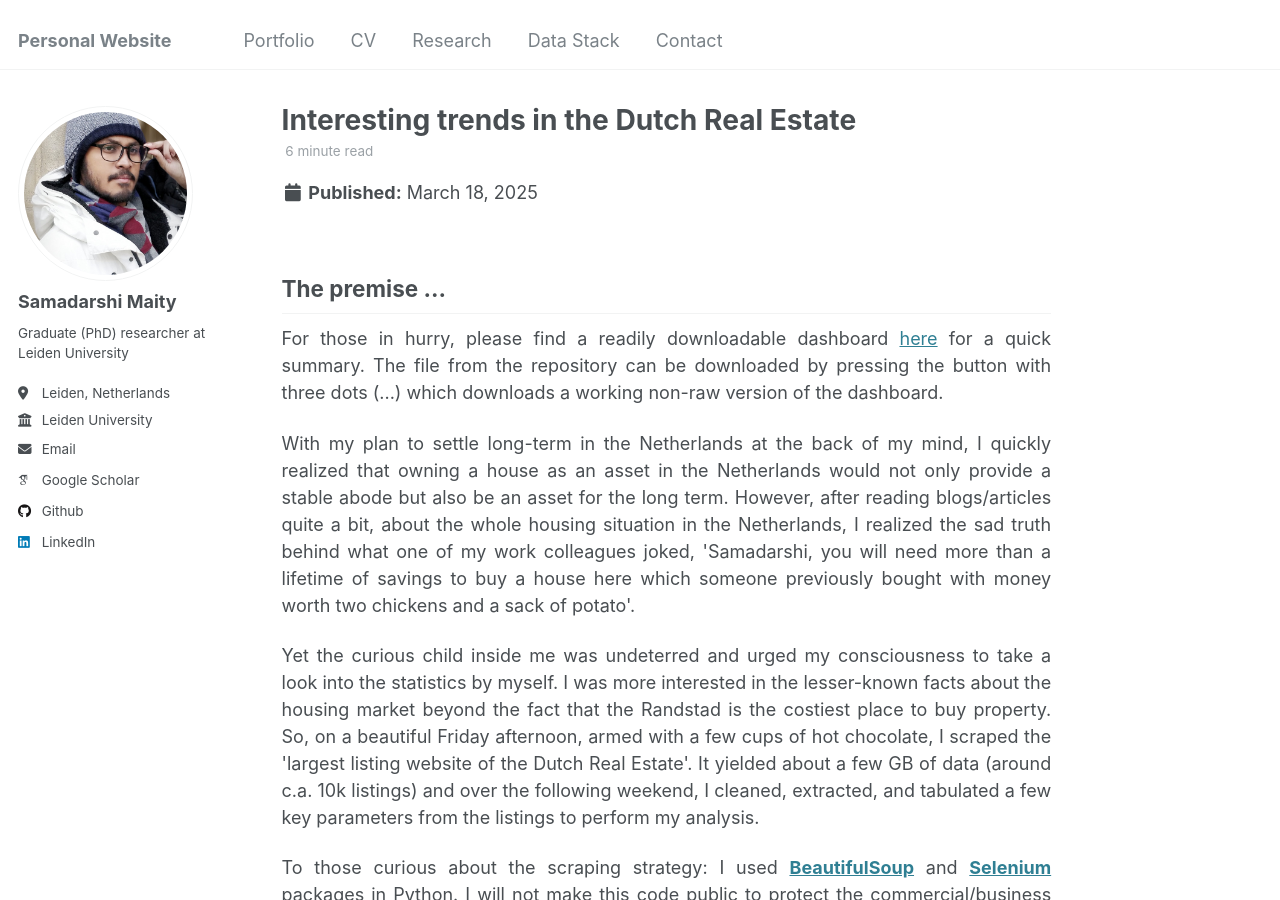
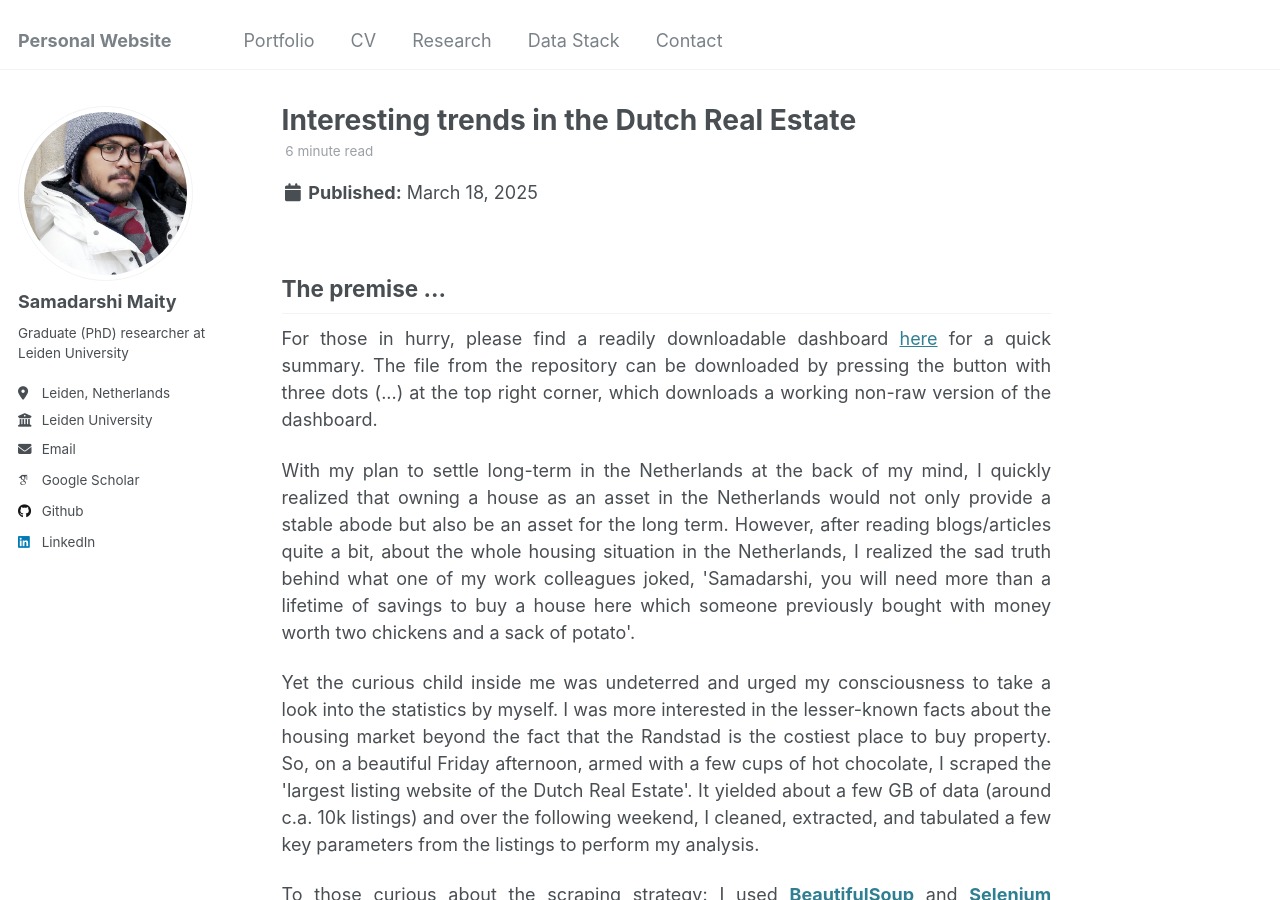
Before and after one commit to Samadarshi-Maity/Samadarshi-Maity.github.io, a Jekyll site: the page built from _portfolio/portfolio-1.html, in a window 1280 px wide and 900 px high. Built offline with Jekyll 4.4.1, drawn with Linux system fonts in a browser that asks for light colours; some web fonts are replaced.

Commit message:
Update portfolio-1.html

```diff
--- a/_portfolio/portfolio-1.html
+++ b/_portfolio/portfolio-1.html
@@ -80,7 +80,7 @@ teaser:
 
 	<h2> The premise ... </h2>
 	<p style="text-align:justify;">
-For those in hurry, please find a readily downloadable dashboard <a href='https://github.com/Samadarshi-Maity/Samadarshi-Maity.github.io/blob/main/_publications/bokeh_dashboard.html'  download="dashboard.html">here</a> for a quick summary. The file from the repository can be downloaded by pressing the button with three dots (...) which downloads a working non-raw version of the dashboard.
+For those in hurry, please find a readily downloadable dashboard <a href='https://github.com/Samadarshi-Maity/Samadarshi-Maity.github.io/blob/main/_publications/bokeh_dashboard.html'  download="dashboard.html">here</a> for a quick summary. The file from the repository can be downloaded by pressing the button with three dots (...) at the top right corner, which downloads a working non-raw version of the dashboard.
 	</p>
 	<p style="text-align:justify;">
 	With my plan to settle long-term in the Netherlands at the back of my mind, I quickly realized that owning a house as an asset in the Netherlands would not only provide a stable abode but also be an asset for the long term. However, after reading blogs/articles quite a bit, about the whole housing situation in the Netherlands, I realized the sad truth behind what one of my work colleagues joked, 'Samadarshi, you will need more than a lifetime of savings to buy a house here which someone previously bought with money worth two chickens and a sack of potato'.
```
Also changed, not shown: other parts of _portfolio/portfolio-1.html (+1 -1 lines).
